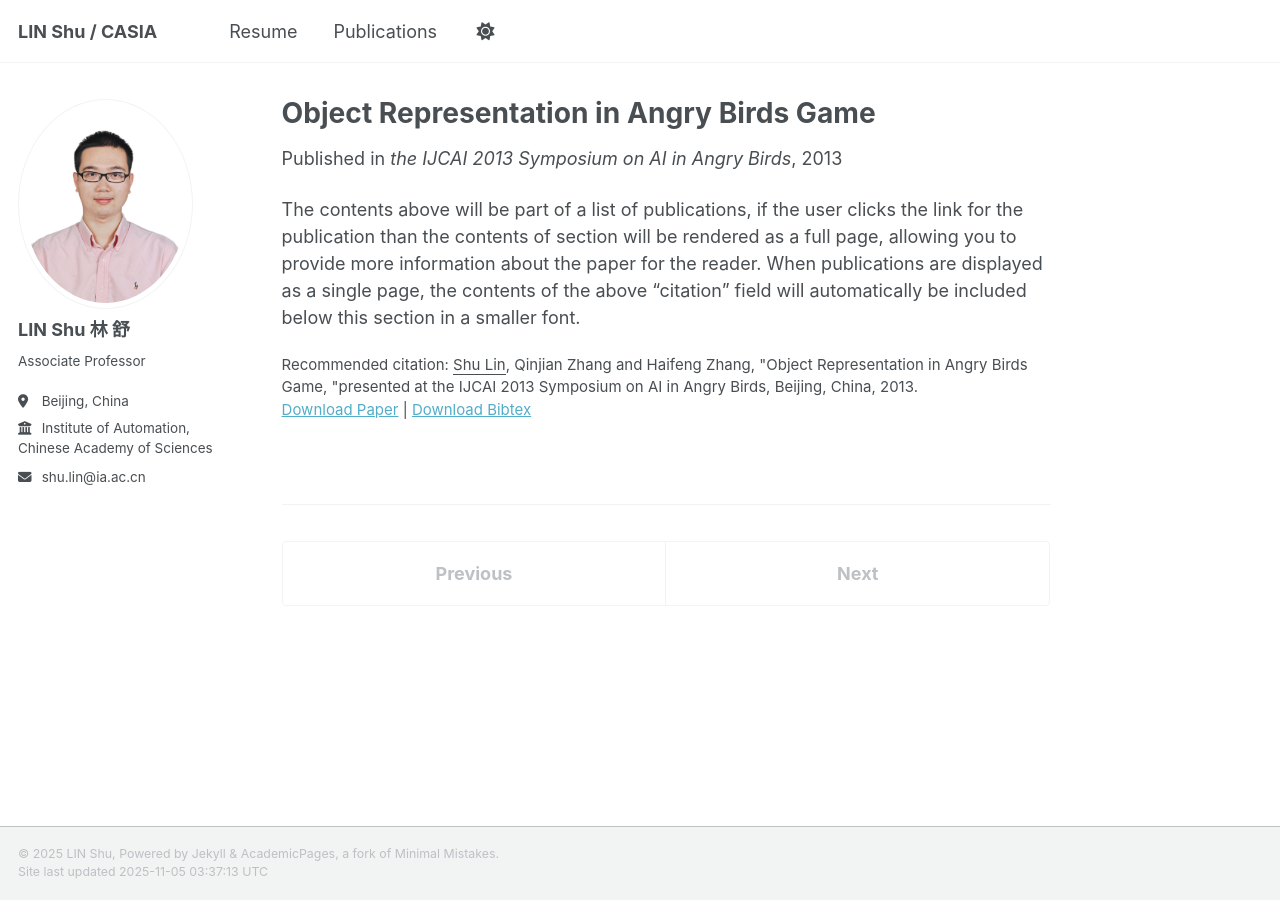
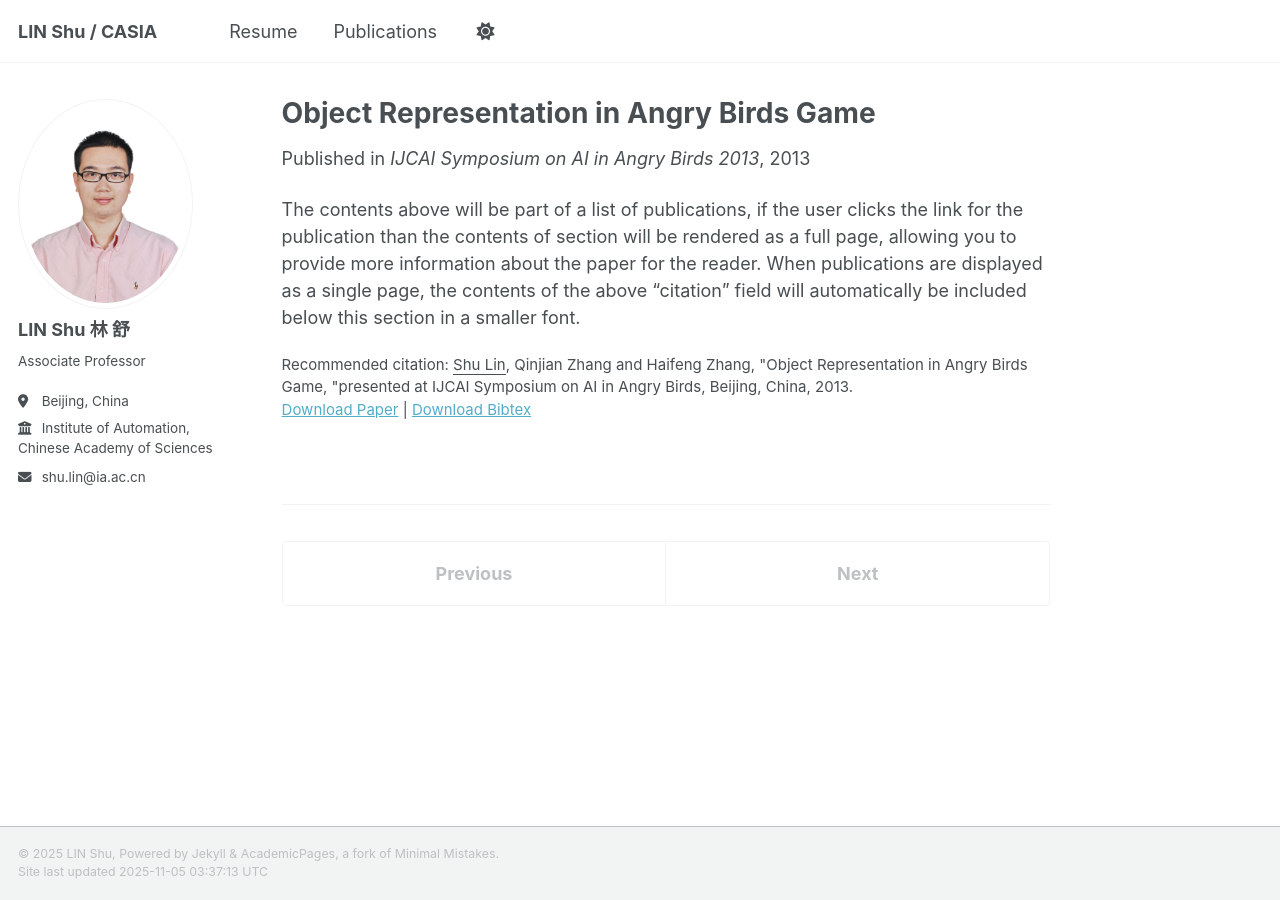
Before and after one commit to linshu-casia/linshu-casia.github.io, a Jekyll site: the page built from _publications/003-IJCAI2013.md, in a window 1280 px wide. Built offline with Jekyll 4.4.1, drawn with Linux system fonts in a browser that asks for light colours; a script that is not in the unit is left out.

Commit message:
更新ijcai19

```diff
--- a/_publications/003-IJCAI2013.md
+++ b/_publications/003-IJCAI2013.md
@@ -2,13 +2,13 @@
 title: "Object Representation in Angry Birds Game"
 collection: publications
 category: conferences
-permalink: /publication/3-IJCAI2013
+permalink: /publication/003-IJCAI2013
 excerpt: 'In the Angry Birds game, there are dynamic objects and static objects. Dynamic objects are usually convex polygons, while static objects can be concave. To represent dynamic objects, it is more accurate to use bounding convex polygons (BCPs) than Axis-aligned minimum bounding boxes (AABBs). BCPs can be roughly detected from AABBs, and some of them can be fitted into rectangles. We take another approach to detect concave objects, such as mountains. We apply edge detection and Hough Transform to build polygons to represent mountains. In this paper, we mainly introduce our work on detecting BCPs and representing concave objects.'
 date: August 2013
-venue: 'the IJCAI 2013 Symposium on AI in Angry Birds'
+venue: 'IJCAI Symposium on AI in Angry Birds 2013'
 paperurl: 'https://linshu-casia.github.io/files/IJCAI2013.pdf'
 bibtexurl: 'https://linshu-casia.github.io/files/IJCAI2013.bib'
-citation: '<u>Shu Lin</u>, Qinjian Zhang and Haifeng Zhang, &quot;Object Representation in Angry Birds Game, &quot;presented at the IJCAI 2013 Symposium on AI in Angry Birds, Beijing, China, 2013.'
+citation: '<u>Shu Lin</u>, Qinjian Zhang and Haifeng Zhang, &quot;Object Representation in Angry Birds Game, &quot;presented at IJCAI Symposium on AI in Angry Birds, Beijing, China, 2013.'
 label: 'IJCAI Symposium 2013'
 ---
 
--- a/files/IJCAI2013.bib
+++ b/files/IJCAI2013.bib
@@ -1,7 +1,7 @@
 @conference{lin2013c,
 author = {Shu Lin and Qinjian Zhang and Haifeng Zhang},
 title = {Object Representation in Angry Birds Game},
-booktitle = {the IJCAI Symposium on AI in Angry Birds},
+booktitle = {IJCAI Symposium on AI in Angry Birds},
 year = {2013},
 address = {Beijing, China},
 month = {aug}
```
Also changed, not shown: _publications/002-EEE2013.md (+2 -2 lines), _publications/004-IJCAI2019.md (+10 -10 lines), files/IJCAI2019.bib (added, +8 -0 lines), 1 other file.
